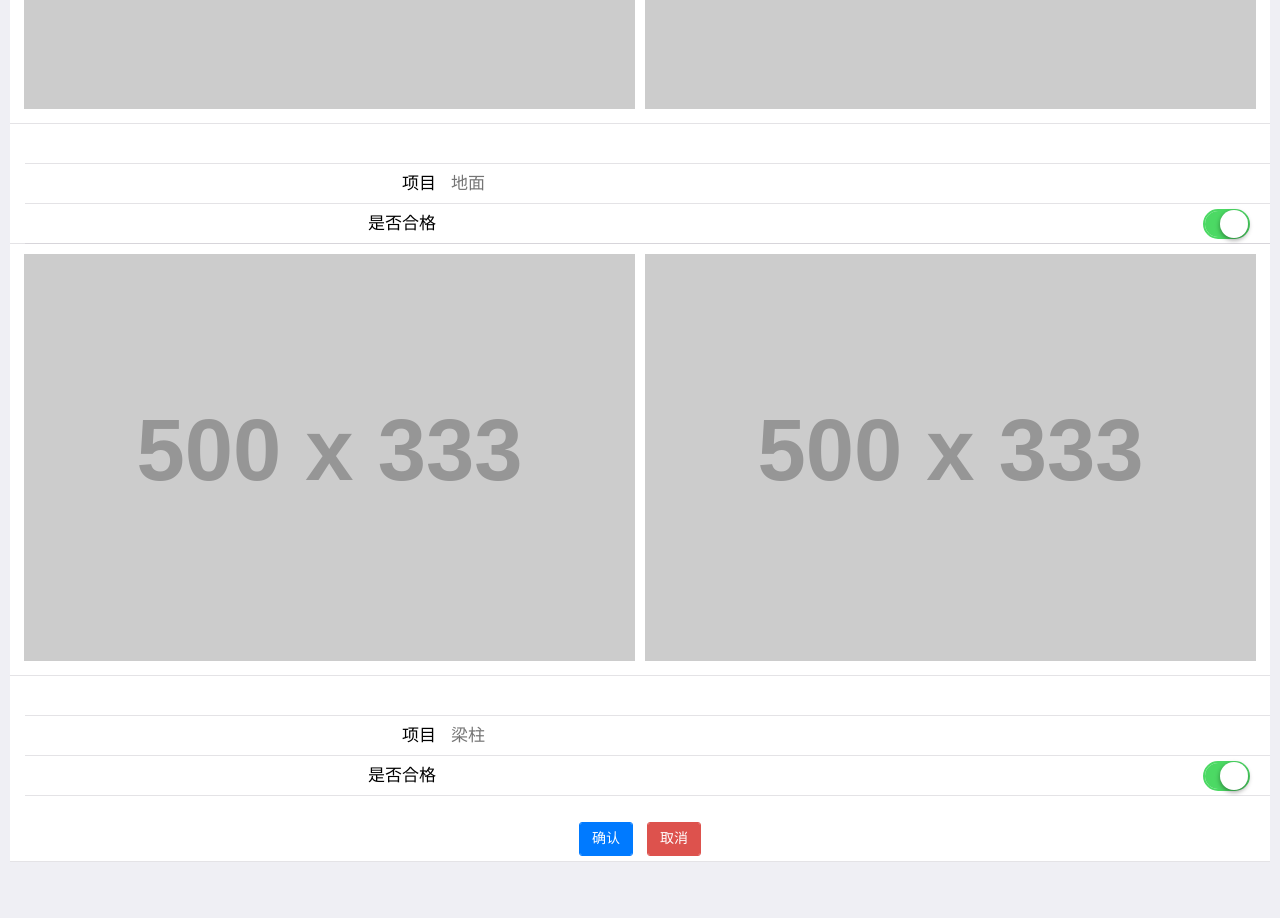
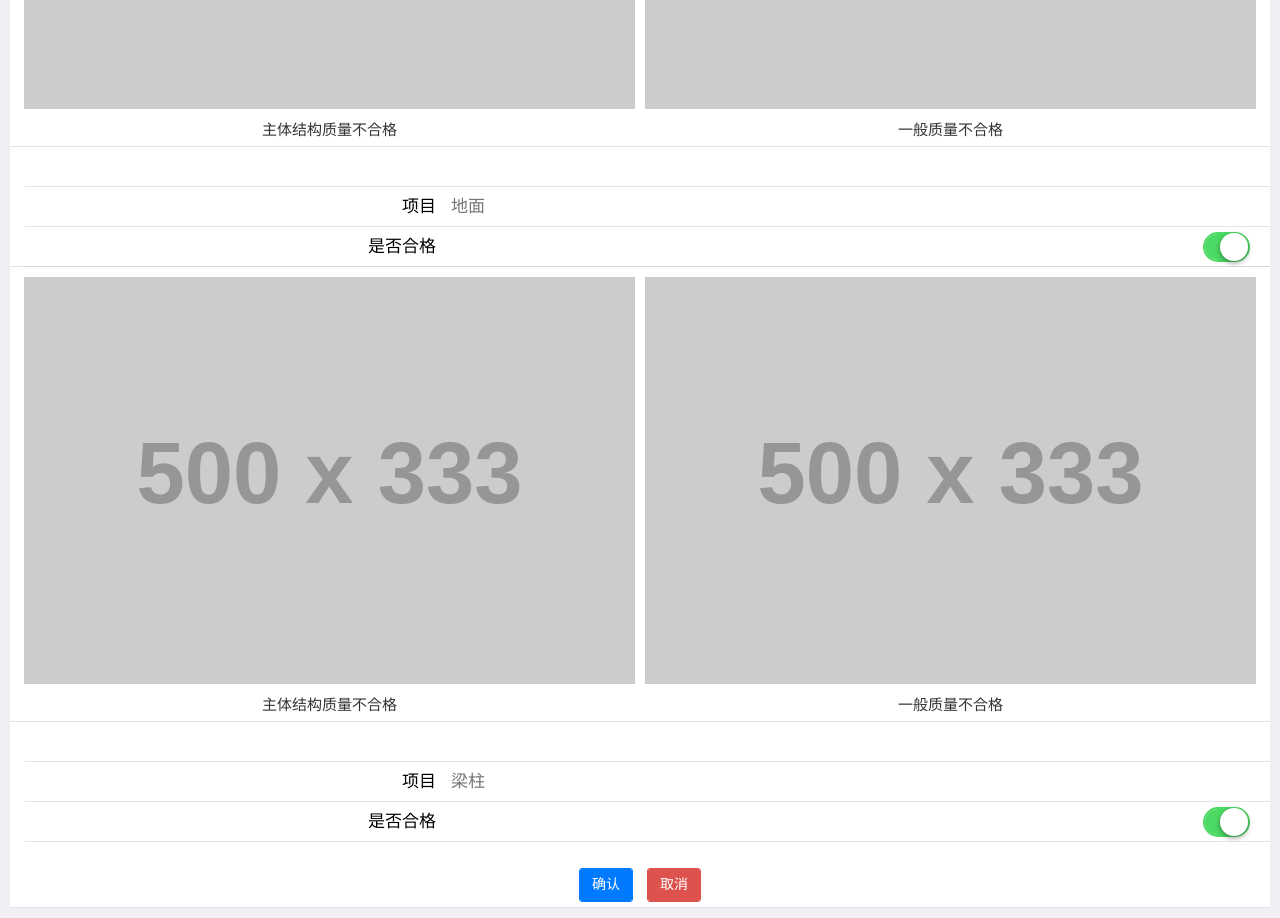
Before and after one commit to yangke687/gulp-mui, a website: page item.html in a window 1280 px wide. Shown: the part 480-1398 px from the top of the page. Before the commit the page ends 1352 px from the top, so only its background shows below. Drawn offline with Linux system fonts and the light colour scheme; files that its build step writes are made by us from their sources; placeholder pictures from the web are drawn by us; files whose address does not match are found by name.

Commit message:
add invalid description field

```diff
--- a/item.html
+++ b/item.html
@@ -58,9 +58,15 @@
                 <ul class="mui-table-view mui-grid-view">
                     <li class="mui-table-view-cell mui-media mui-col-xs-6">
                        <img class="mui-media-object" src="http://placehold.it/500x333">
+                       <div class="mui-media-body">
+                        主体结构质量不合格
+                       </div>
                     </li>
                     <li class="mui-table-view-cell mui-media mui-col-xs-6">
                        <img class="mui-media-object" src="http://placehold.it/500x333">
+                        <div class="mui-media-body">
+                        一般质量不合格
+                       </div>
                     </li>
                 </ul>
 
@@ -89,9 +95,15 @@
                 <ul class="mui-table-view mui-grid-view">
                     <li class="mui-table-view-cell mui-media mui-col-xs-6">
                        <img class="mui-media-object" src="http://placehold.it/500x333">
+                       <div class="mui-media-body">
+                        主体结构质量不合格
+                       </div>
                     </li>
                     <li class="mui-table-view-cell mui-media mui-col-xs-6">
                        <img class="mui-media-object" src="http://placehold.it/500x333">
+                        <div class="mui-media-body">
+                        一般质量不合格
+                       </div>
                     </li>
                 </ul>
 
```
